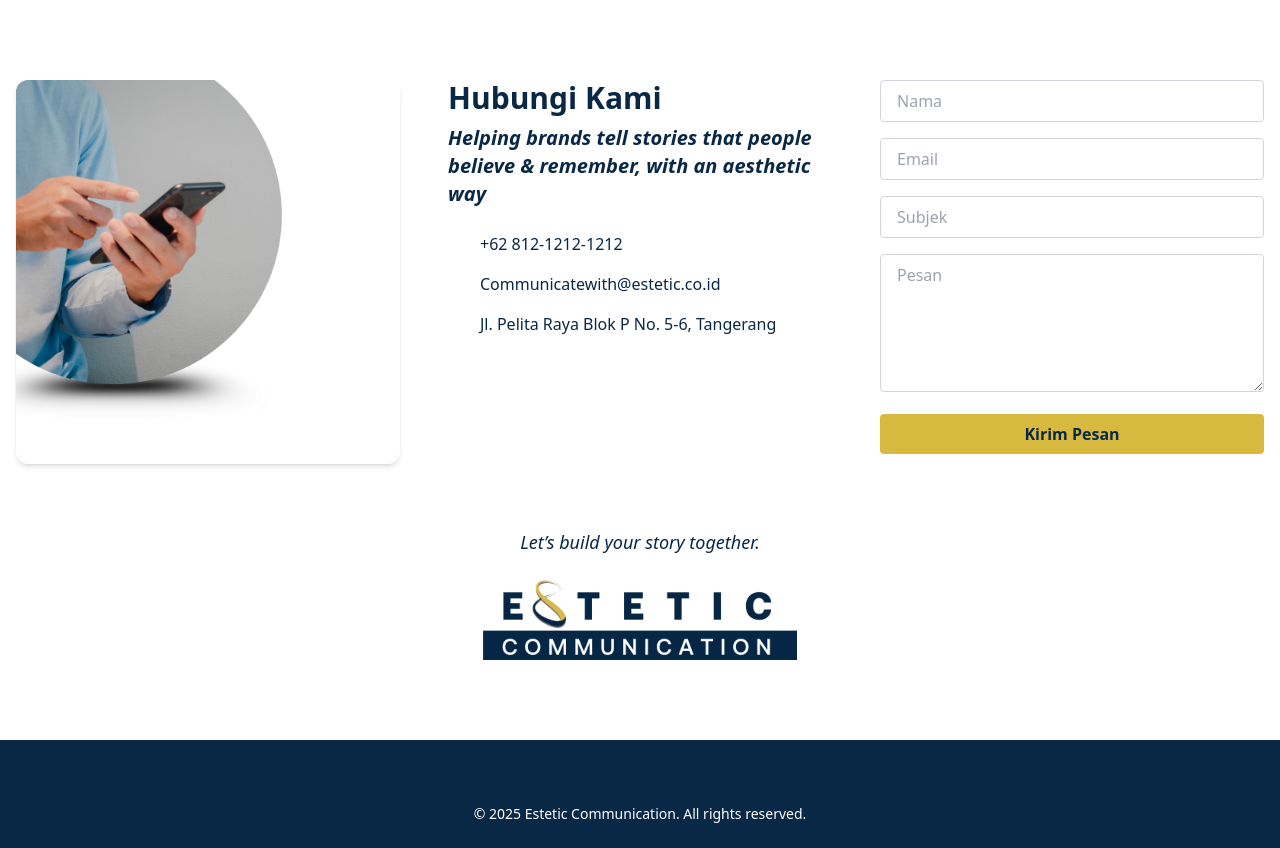
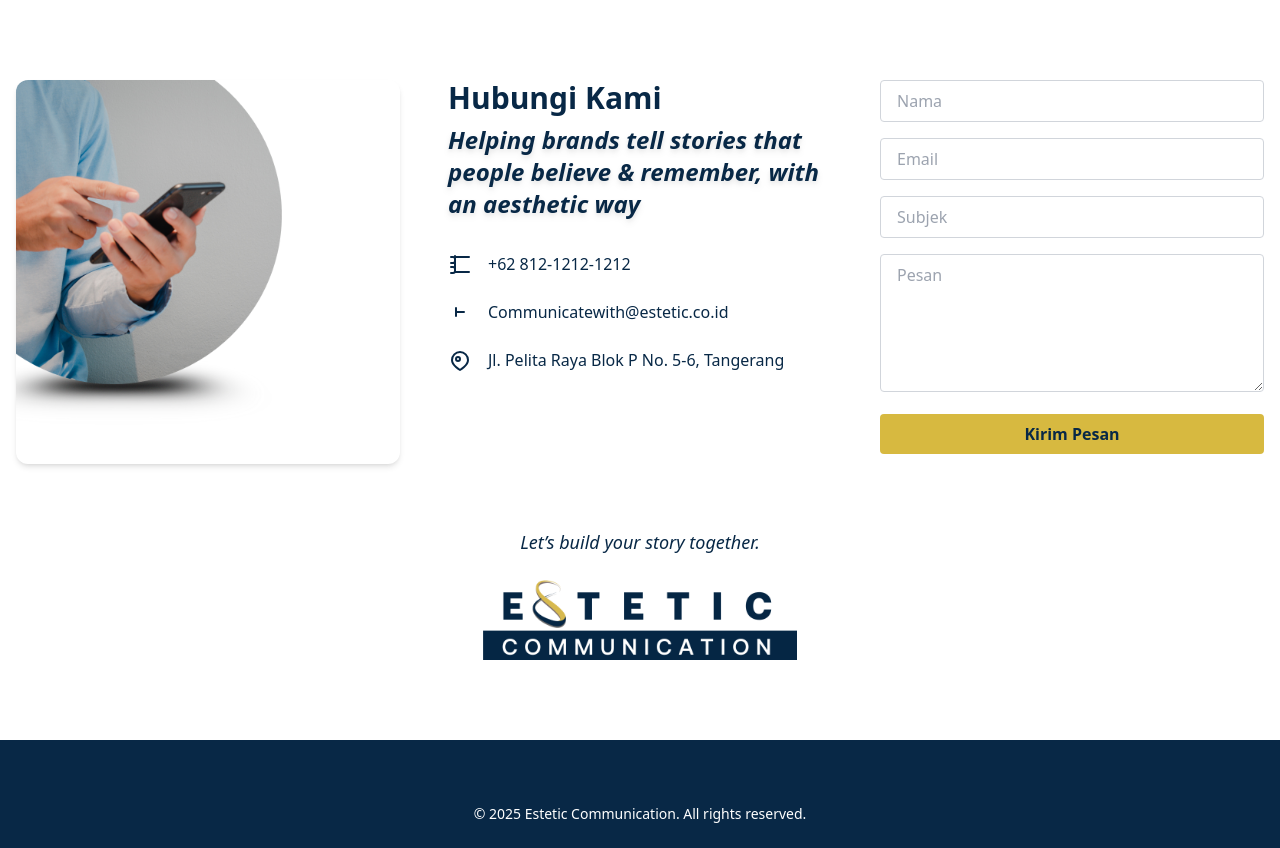
Before and after one commit to ProfAdri90/estetic-dinamis, a Next.js app: page / in a window 1280 px wide. Shown: the part 5460-6308 px from the top of the page. Built offline with nearby package versions, Linux system fonts and the light colour scheme.

Commit message:
Update index.js

```diff
--- a/pages/index.js
+++ b/pages/index.js
@@ -582,30 +582,30 @@ useEffect(() => {
  <section id="kontak" className="bg-white text-[#082846] py-20 px-4">
   <div className="max-w-7xl mx-auto grid grid-cols-1 md:grid-cols-3 gap-12 items-start">
 
-    {/* Kolom 1: Ilustrasi Estetik */}
-    <div className="flex justify-center">
-      <img src="/assets/hub.png" alt="Ilustrasi" className="w-full max-w-xs md:max-w-sm rounded-xl shadow-md" />
+    {/* Kolom 1: Gambar Estetik Full Height */}
+    <div className="h-full">
+      <img src="/assets/hub.png" alt="Ilustrasi" className="w-full h-full object-cover rounded-xl shadow-md" />
     </div>
 
     {/* Kolom 2: Info Kontak */}
-    <div className="space-y-6">
+    <div className="space-y-8">
       <div>
         <h2 className="text-3xl font-bold mb-2">{lang === 'id' ? 'Hubungi Kami' : 'Contact Us'}</h2>
-        <p className="text-xl font-semibold font-['Dancing Script',cursive] italic text-[#082846]">
+        <p className="text-2xl font-bold italic font-['Dancing Script',cursive] text-[#082846] drop-shadow-md">
           Helping brands tell stories that people believe & remember, with an aesthetic way
         </p>
       </div>
-      <div className="space-y-4 text-base">
-        <div className="flex items-start gap-3">
-          <img src="/assets/phone.png" alt="Phone" className="w-5 h-5 mt-1 filter brightness-0 invert" />
+      <div className="space-y-6 text-base">
+        <div className="flex items-center gap-4">
+          <svg className="w-6 h-6 text-[#082846]" fill="none" stroke="currentColor" strokeWidth="2" viewBox="0 0 24 24" xmlns="http://www.w3.org/2000/svg"><path strokeLinecap="round" strokeLinejoin="round" d="M3 5h2a2 2 0 012 2v2a2 2 0 01-2 2H3m0 4h2a2 2 0 012 2v2a2 2 0 01-2 2H3m4-16h14M7 20h14M7 4v16"></path></svg>
           <span>+62 812-1212-1212</span>
         </div>
-        <div className="flex items-start gap-3">
-          <img src="/assets/email.png" alt="Email" className="w-5 h-5 mt-1 filter brightness-0 invert" />
+        <div className="flex items-center gap-4">
+          <svg className="w-6 h-6 text-[#082846]" fill="none" stroke="currentColor" strokeWidth="2" viewBox="0 0 24 24" xmlns="http://www.w3.org/2000/svg"><path strokeLinecap="round" strokeLinejoin="round" d="M16 12H8m0 0v4m0-4V8"></path></svg>
           <span>Communicatewith@estetic.co.id</span>
         </div>
-        <div className="flex items-start gap-3">
-          <img src="/assets/map.png" alt="Map" className="w-5 h-5 mt-1 filter brightness-0 invert" />
+        <div className="flex items-center gap-4">
+          <svg className="w-6 h-6 text-[#082846]" fill="none" stroke="currentColor" strokeWidth="2" viewBox="0 0 24 24" xmlns="http://www.w3.org/2000/svg"><path strokeLinecap="round" strokeLinejoin="round" d="M12 11c0-1.104-.896-2-2-2s-2 .896-2 2 .896 2 2 2 2-.896 2-2z"></path><path strokeLinecap="round" strokeLinejoin="round" d="M12 22s8-4.5 8-10a8 8 0 10-16 0c0 5.5 8 10 8 10z"></path></svg>
           <span>Jl. Pelita Raya Blok P No. 5-6, Tangerang</span>
         </div>
       </div>
@@ -613,10 +613,10 @@ useEffect(() => {
 
     {/* Kolom 3: Form Kontak */}
     <form className="space-y-4">
-      <input type="text" placeholder={lang === 'id' ? 'Nama' : 'Name'} className="w-full px-4 py-2 border border-gray-300 rounded focus:outline-none focus:ring-2 focus:ring-[#d7b940]" />
-      <input type="email" placeholder="Email" className="w-full px-4 py-2 border border-gray-300 rounded focus:outline-none focus:ring-2 focus:ring-[#d7b940]" />
-      <input type="text" placeholder={lang === 'id' ? 'Subjek' : 'Subject'} className="w-full px-4 py-2 border border-gray-300 rounded focus:outline-none focus:ring-2 focus:ring-[#d7b940]" />
-      <textarea placeholder={lang === 'id' ? 'Pesan' : 'Message'} rows="5" className="w-full px-4 py-2 border border-gray-300 rounded focus:outline-none focus:ring-2 focus:ring-[#d7b940]"></textarea>
+      <input type="text" placeholder={lang === 'id' ? 'Nama' : 'Name'} className="w-full px-4 py-2 border border-gray-300 rounded focus:outline-none focus:ring-2 focus:ring-[#d7b940] text-[#082846]" />
+      <input type="email" placeholder="Email" className="w-full px-4 py-2 border border-gray-300 rounded focus:outline-none focus:ring-2 focus:ring-[#d7b940] text-[#082846]" />
+      <input type="text" placeholder={lang === 'id' ? 'Subjek' : 'Subject'} className="w-full px-4 py-2 border border-gray-300 rounded focus:outline-none focus:ring-2 focus:ring-[#d7b940] text-[#082846]" />
+      <textarea placeholder={lang === 'id' ? 'Pesan' : 'Message'} rows="5" className="w-full px-4 py-2 border border-gray-300 rounded focus:outline-none focus:ring-2 focus:ring-[#d7b940] text-[#082846]"></textarea>
       <button type="submit" className="bg-[#d7b940] text-[#082846] px-6 py-2 rounded font-bold w-full">
         {lang === 'id' ? 'Kirim Pesan' : 'Send Message'}
       </button>
```
